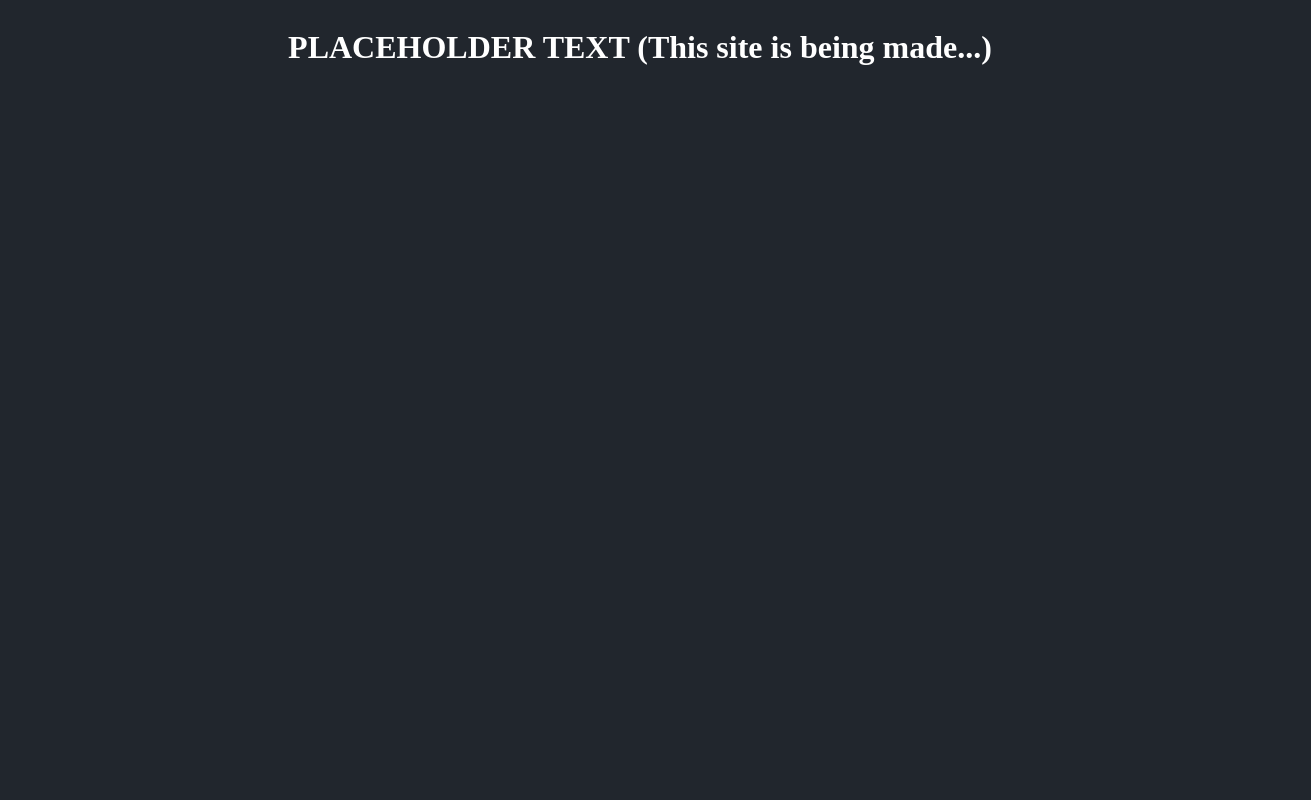
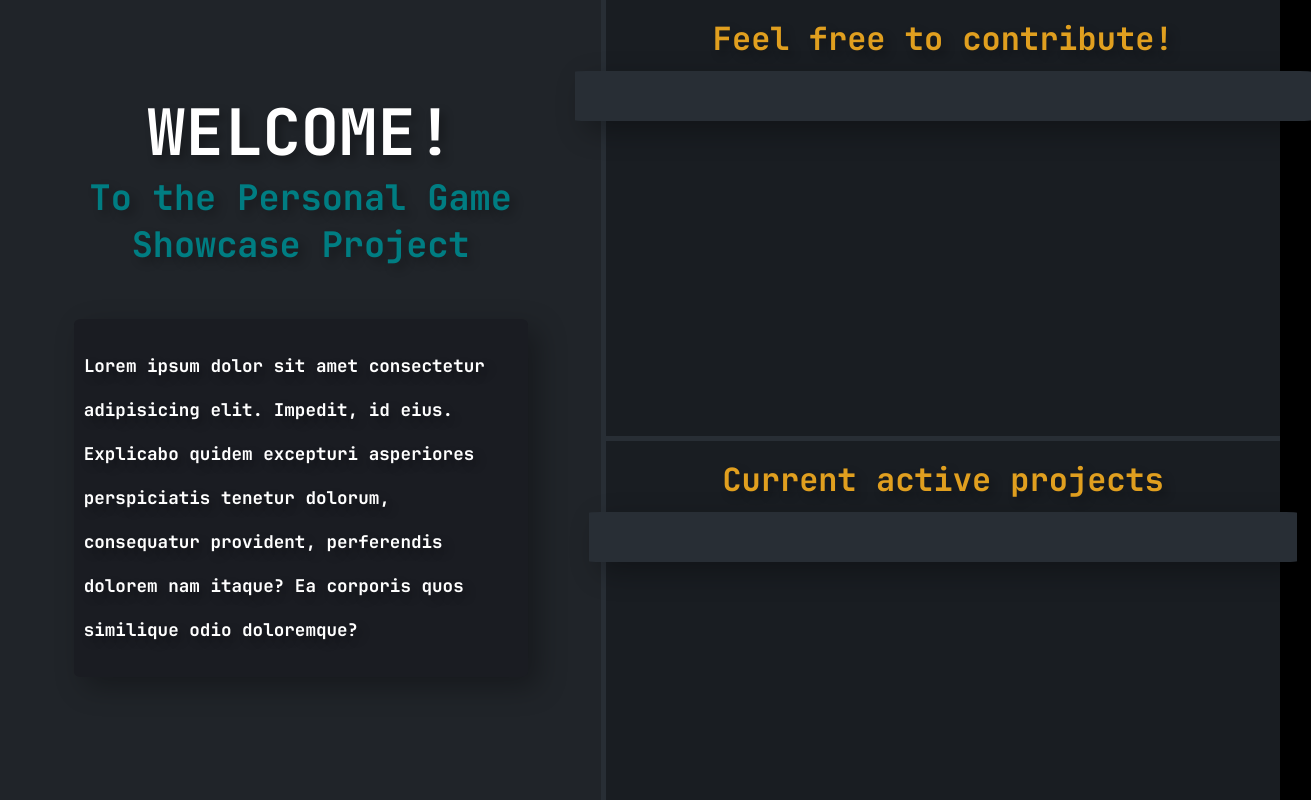
Before and after one commit to Delta7Actual/Unity-Crafted-Indies, a plain HTML site: page index.html in a window 1280 px wide. Shown: the whole page, 1311 px wide, since content can reach past the window. Drawn offline with Linux system fonts and the light colour scheme.

Commit message:
Home page start

```diff
--- a/CSS/web.css
+++ b/CSS/web.css
@@ -1,9 +1,112 @@
+@font-face {
+  font-family: "Jet";
+  src: url(../Fonts/JetBrainsMono-Bold.ttf);
+}
+
+:root {
+  --darker: rgb(26, 28, 34);
+  --dark: #191d22;
+  --medium: #202429;
+  --light: #282e35;
+  --primary: #007d82;
+  --secondary: #e09f1f;
+}
+
 body {
-  background-color: #21262d;
+  background-color: black;
+  font-family: Jet;
+  display: grid;
+  grid-template-columns: 0.9fr 1fr;
+  grid-template-rows: 1.2fr 1fr;
+  height: 100vh;
+  margin: 0px;
+  color: white;
+  text-shadow: 5px 5px 10px rgba(0, 0, 0, 0.3);
+}
+
+.left-column {
+  grid-column: 1;
+  grid-row: 1 / span 2;
+  background-color: var(--medium);
+  border-right: var(--light) 5px solid;
   display: flex;
   justify-content: center;
 }
 
-h1 {
+.right-column-top {
+  grid-column: 2;
+  grid-row: 1;
+  background-color: var(--dark);
+  display: flex;
+  justify-content: center;
+}
+
+.right-column-bottom {
+  grid-column: 2;
+  grid-row: 2;
+  background-color: var(--dark);
+  border-top: var(--light) 5px solid;
+  display: flex;
+  justify-content: center;
+}
+
+.left-title-container {
+  margin-top: 15%;
+  display: flex;
+  flex-direction: column;
+  align-items: center;
+  text-align: center;
+  width: 85%;
+}
+
+.right-title-container {
+  margin-top: 2.5%;
+  display: flex;
+  flex-direction: column;
+  align-items: center;
+  text-align: center;
+}
+
+.left-sub-container {
+  text-align: left;
+  width: 80%;
+  padding: 25px;
+  padding-left: 10px;
+  padding-right: 35px;
+  line-height: 2.5;
+  background-color: var(--darker);
+  font-size: 1.1em;
+  box-shadow: 10px 10px 29px 0px rgba(0, 0, 0, 0.3);
+  border-radius: 1.5%;
+}
+
+.right-sub-container {
+  text-align: left;
+  width: 150%;
+  overflow: hidden;
+  padding: 25px;
+  padding-left: 10px;
+  padding-right: 35px;
+  line-height: 2.5;
+  background-color: var(--light);
+  font-size: 1.1em;
+  box-shadow: 10px 10px 29px 0px rgba(0, 0, 0, 0.3);
+  border-radius: 1.5%;
+}
+
+.SubTitle {
+  font-size: 2em;
+  margin-bottom: 2.5%;
+  color: var(--secondary);
+}
+
+.PrimaryTitle {
+  font-size: 4em;
   color: white;
 }
+
+.SecondaryTitle {
+  color: var(--primary);
+  font-size: 2.2em;
+  margin-bottom: 10%;
+}
--- a/index.html
+++ b/index.html
@@ -7,6 +7,29 @@
     <title>Game Showcase</title>
   </head>
   <body>
-    <h1>PLACEHOLDER TEXT (This site is being made...)</h1>
+    <div class="left-column">
+      <div class="left-title-container">
+        <div class="PrimaryTitle">WELCOME!</div>
+        <div class="SecondaryTitle">To the Personal Game Showcase Project</div>
+        <div class="left-sub-container">
+          Lorem ipsum dolor sit amet consectetur adipisicing elit. Impedit, id
+          eius. Explicabo quidem excepturi asperiores perspiciatis tenetur
+          dolorum, consequatur provident, perferendis dolorem nam itaque? Ea
+          corporis quos similique odio doloremque?
+        </div>
+      </div>
+    </div>
+    <div class="right-column-top">
+      <div class="right-title-container">
+        <div class="SubTitle">Feel free to contribute!</div>
+        <div class="right-sub-container"></div>
+      </div>
+    </div>
+    <div class="right-column-bottom">
+      <div class="right-title-container">
+        <div class="SubTitle">Current active projects</div>
+        <div class="right-sub-container"></div>
+      </div>
+    </div>
   </body>
 </html>
```
Also changed, not shown: Fonts/JetBrainsMono-Bold.ttf (added), Fonts/JetBrainsMono-Medium.ttf (added).
